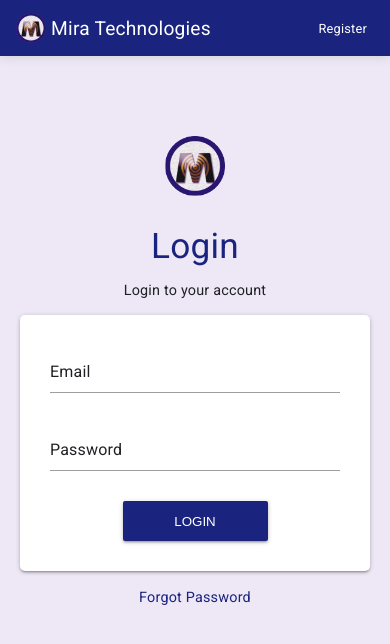
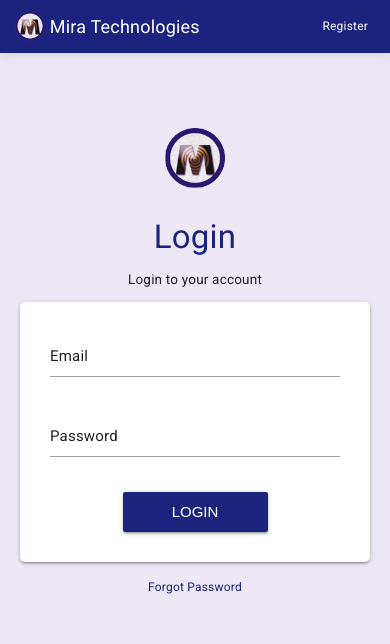
Before and after one commit to AbdullahiAA/mira-login-page-clone, a plain HTML site: page index.html in a window 390 px wide. Drawn offline with Linux system fonts and the light colour scheme.

Commit message:
Task Completed

```diff
--- a/index.html
+++ b/index.html
@@ -4,7 +4,8 @@
     <meta charset="UTF-8">
     <meta name="viewport" content="width=device-width, initial-scale=1.0">
 
-    <link rel="icon" href="images/miraicon.png" type="image/ico" sizes="16x16">
+    <!-- Site Icon -->
+    <link rel="icon" href="./images/miraicon.png" type="image/ico" sizes="16x16">
 
     <title>Mira Bootcamp | Login</title>
 
@@ -13,7 +14,7 @@
     <link href="https://fonts.googleapis.com/css2?family=Roboto:wght@100;300;400&display=swap" rel="stylesheet">
 
     <!-- Custom CSS -->
-    <link rel="stylesheet" href="styles.css">
+    <link rel="stylesheet" href="./styles.css">
 </head>
 <body>
 
@@ -21,11 +22,14 @@
     <header>
         <nav>
             <a href="./" class="site-name">
-                <img src="images/miraicon.png" alt="Mira Technologies Logo">
+                <!-- Site Logo & Name -->
+                <img src="./images/miraicon.png" alt="Mira Technologies Logo">
                 <span>Mira Technologies</span>
             </a>
+
+            <!-- Menus -->
             <div class="menus">
-                <a href="register.html">Register</a>
+                <a href="./register.html">Register</a>
             </div>
         </nav>
     </header>
@@ -34,12 +38,13 @@
     <main>
         <div class="content">
             <div class="content__top">
-                <img src="images/miraicon.png" alt="Mira Technologies Logo" class="content__logo">
+                <img src="./images/miraicon.png" alt="Mira Technologies Logo" class="content__logo">
                 <h2 class="content__title">
                     Login</h2>
                 <p class="content__description">Login to your account</p>
             </div>
             <div class="content__box">
+                <!-- Login Form -->
                 <form action="#" method="POST">
                     <div class="form-row">
                         <input type="text" name="email" id="email" autocomplete="off" required>
@@ -55,7 +60,7 @@
                 </form>
             </div>
             <div class="content__bottom">
-                <a href="#" class="forgot-password">Forgot Password</a>
+                <a href="./forgot-password.html" class="forgot-password">Forgot Password</a>
             </div>
         </div>
     </main>
--- a/styles.css
+++ b/styles.css
@@ -1,22 +1,39 @@
+/* Variables
+-------------------------------------------------------*/
+:root {
+    --dark-indigo: #1a237e;
+    --light-indigo: #ede7f6;
+    --box-shadow: 0 2px 2px 0 rgba(0, 0, 0, 0.14), 0 3px 1px -2px rgba(0, 0, 0, 0.12), 0 1px 5px 0 rgba(0, 0, 0, 0.2);
+}
+
+
+/* Global Styles
+-------------------------------------------------------*/
 * {
     margin: 0;
     padding: 0;
     box-sizing: border-box;
+    outline: none;
+    font-size: 16px;
 }
 
 body {
     color: #202124;
-    background-color: #ede7f6;
+    background-color: var(--light-indigo);
+    font-family: Roboto, Helvetica, Arial, sans-serif;
     letter-spacing: .2px;
-    font-family: Roboto, RobotoDraft, Helvetica, Arial, sans-serif;
 }
 
 a {
-    outline: none;
+    text-decoration: none;
+    font-size: .9rem;
 }
 
+
+/* Header Section
+-------------------------------------------------------*/
 header {
-    background-color: #1a237e;
+    background-color: var(--dark-indigo);
     box-shadow: 0px 0px 10px 0px #ccc;
 }
 
@@ -33,8 +50,6 @@ nav {
 
 nav a {
     color: #fff;
-    text-decoration: none;
-    font-size: .9rem;
 }
 
 .site-name {
@@ -52,32 +67,26 @@ nav a {
 .site-name span {
     font-size: 1.5rem;
 }
+
 .menus {
     display: flex;
     flex-direction: row;
     gap: 10px;
 }
+
 .menus a {
     padding: 10px 7px;
 }
 
 
-/* Main */
-main {
-    width: 100%;
-}
-
+/* Main Section
+-------------------------------------------------------*/
 .content {
-    /* width: 1000px; */
     margin-right: auto;
     margin-left: auto;
     margin-top: 3rem;
     padding: 0 20px;
-    /* display: flex; */
-    /* flex-direction: column; */
-    /* align-items: center; */
     text-align: center;
-    /* gap: 1rem; */
 }
 
 .content > div {
@@ -91,7 +100,7 @@ main {
 }
 
 .content__title {
-    color: #1a237e;
+    color: var(--dark-indigo);
     font-weight: 400;
     font-size: 2.2rem;
     margin-bottom: 15px;
@@ -103,23 +112,21 @@ main {
 }
 
 .content__box {
-    max-width: 450px;
     background-color: #fff;
     padding: 30px;
-    border-radius: 5px;
     margin-right: auto;
     margin-left: auto;
-
-    -webkit-box-shadow: 0 2px 2px 0 rgba(0, 0, 0, 0.14), 0 3px 1px -2px rgba(0, 0, 0, 0.12), 0 1px 5px 0 rgba(0, 0, 0, 0.2);
-    box-shadow: 0 2px 2px 0 rgba(0, 0, 0, 0.14), 0 3px 1px -2px rgba(0, 0, 0, 0.12), 0 1px 5px 0 rgba(0, 0, 0, 0.2);
+    max-width: 450px;
+    border-radius: 5px;
+    box-shadow: var(--box-shadow);
+    -webkit-box-shadow: var(--box-shadow);
 }
 
 .form-row {
     display: flex;
     flex-direction: column;
+    margin-bottom: 35px;
     position: relative;
-    /* background-color: blueviolet; */
-    margin-bottom: 30px;
 }
 
 .form-row:last-child {
@@ -129,15 +136,12 @@ main {
 .form-row input {
     width: 100%;
     height: 3rem;
-    font-size: 16px;
     outline: none;
-    border-style: solid;
     border: none;
     border-bottom: 1px solid #9e9e9e;
     background-color: transparent;
-    padding: 0;
     transition: 0.3s;
-    transition-property: border-bottom, shadow;
+    transition-property: all;
 }
 
 .form-row label {
@@ -145,7 +149,6 @@ main {
     left: 0;
     top: 1.0625rem;
     bottom: 0;
-    font-size: 0.875;
     cursor: text;
     pointer-events: none;
     transition: 0.3s;
@@ -155,53 +158,56 @@ main {
 .form-row input:focus ~ label,
 .form-row input:valid ~ label {
     top: -5px;
-    color: #1a237e;
-    font-weight: 600;
-    font-size: 12px;
+    color: var(--dark-indigo);
+    font-size: 0.75rem;
 }
 
 .form-row input:focus {
-    border-bottom: 1px solid #1a237e;
-    box-shadow: 0 1px 0 #1a237e;
+    border-bottom: 1px solid var(--dark-indigo);
+    box-shadow: 0 1px 0 var(--dark-indigo);
 }
 
 .form-row button {
-    background-color: #1a237e;
+    background-color: var(--dark-indigo);
     color: #fff;
+    width: 50%;
+    height: 40px;
     border: 0;
+    border-radius: 2px;
     outline: none;
     margin: 0 auto;
-    width: 50%;
-    height: 40px;
     font-weight: 500;
     cursor: pointer;
-    border-radius: 2px;
-    box-shadow: 0 2px 2px 0 rgba(0, 0, 0, 0.14), 0 3px 1px -2px rgba(0, 0, 0, 0.12), 0 1px 5px 0 rgba(0, 0, 0, 0.2);
-    transition: .3s;
-    transition-property: box-shadow;
+    box-shadow: var(--box-shadow);
+    transition: 0.3s;
+    transition-property: all;
 }
 
 .form-row button:hover {
     box-shadow: 0 3px 3px 0 rgba(0, 0, 0, 0.14), 0 1px 7px 0 rgba(0, 0, 0, 0.12), 0 3px 1px -1px rgba(0, 0, 0, 0.2);
+    opacity: .95;
 }
 
 .forgot-password {
-    color: #1a237e;
-    text-decoration: none;
-    font-size: .9rem;
+    color: var(--dark-indigo);
 }
 
 
-/* Media Queries */
+/* Media Queries
+-------------------------------------------------------*/
 @media(max-width: 600px) {
+    * {
+        font-size: 15px;
+    }
+
+    a {
+        font-size: .8rem;
+    }
+
     nav {
         padding-left: 1rem;
         padding-right: 1rem;
-        height: 3.5em;
-    }
-
-    nav a {
-        font-size: .8rem;
+        height: 3.5rem;
     }
 
     .site-name img {
@@ -216,9 +222,13 @@ main {
     .content {
         margin-top: 5rem;
     }
+
+    .content__box {
+        max-width: 400px;
+    }
 }
 
-@media(max-width: 242px) {
+@media(max-width: 257px) {
     .form-row button {
         width: 75%;
     }
```
